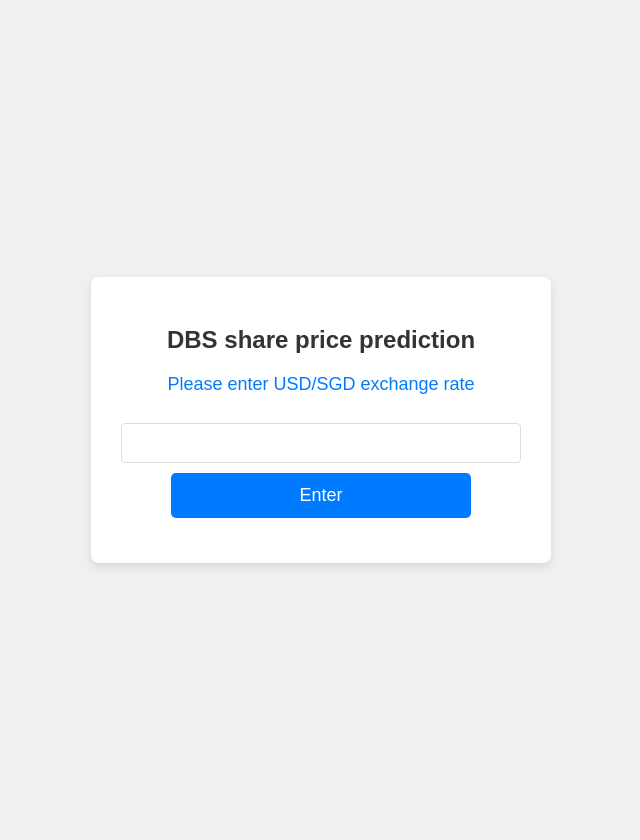
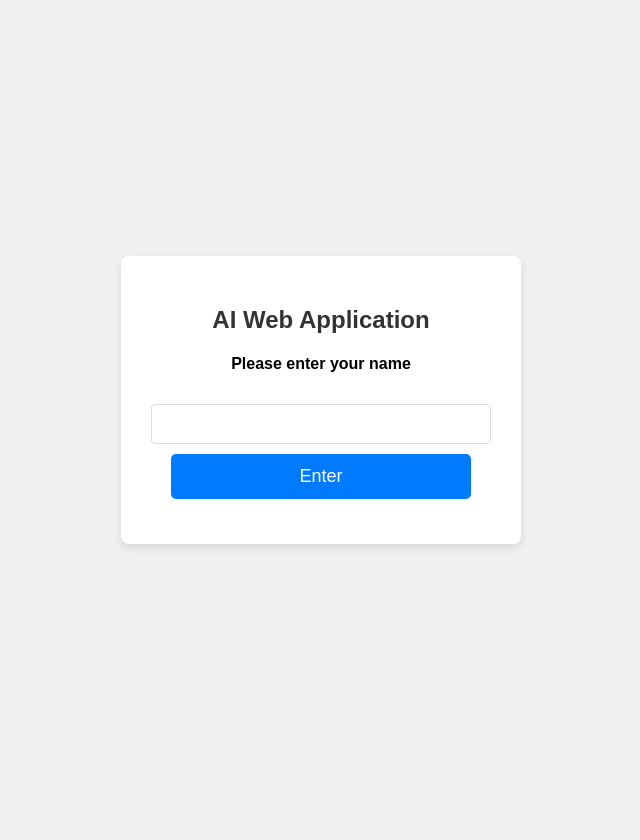
Before and after one commit to shi-tingxuan/2026_AN6001SB, a Flask app: page / in a window 1280 px wide. Shown: the whole page, without its empty margins (319-959 px from the left). After the commit the page ends 548 px from the top, so only its background shows below. Run offline with Flask 3, Linux system fonts and the light colour scheme.

Commit message:
fix html and css

```diff
--- a/static/styles.css
+++ b/static/styles.css
@@ -1,3 +1,6 @@
+* {
+    box-sizing: border-box;
+}
 body {
     font-family: 'Arial', sans-serif;
     background-color: #f0f0f0;
--- a/templates/index.html
+++ b/templates/index.html
@@ -1,14 +1,19 @@
+<!DOCTYPE html>
+<html>
 <head>
+    <meta charset="UTF-8">
     <meta name="viewport" content="width=device-width, initial-scale=1.0">
+    <title>AI Web Application</title>
     <link rel="stylesheet" href="{{ url_for('static', filename='styles.css') }}">
 </head>
 <body>
-<div class="container">
-    <h2>DBS share price prediction</h2>
-    <form action="/prediction" method="post">
-        <p>Please enter USD/SGD exchange rate </p>
-        <input type="number" step="0.01" name="q">
-        <input type="submit" value="Enter">
-    </form>
-</div>
+    <div class="container">
+        <h2>AI Web Application</h2>
+        <form action="/main" method="post">
+            <h4>Please enter your name</h4>
+            <input type="text" name="q">
+            <input type="submit" value="Enter">
+        </form>
+    </div>
 </body>
+</html>
```
